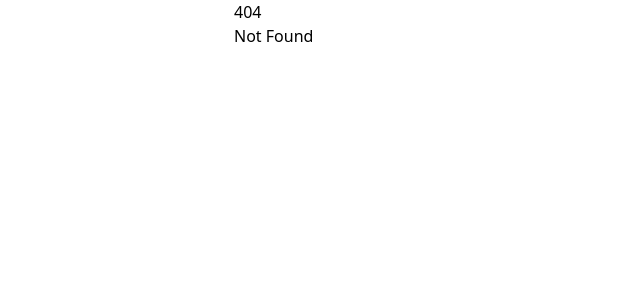
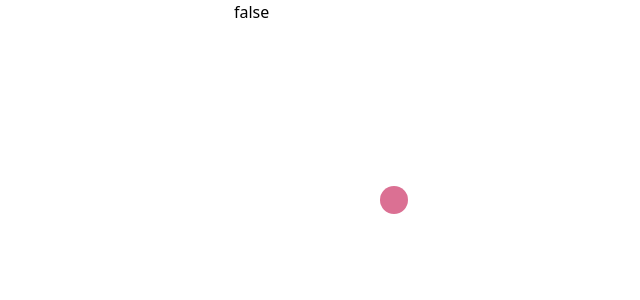
Before and after one commit to wrgoldstein/wrgoldstein.github.io, a SvelteKit app: page /kinematics in a window 1280 px wide. Before the commit this address had no page. Shown: the top 300 px of the page, without its empty margins (6-646 px from the left). Built offline with nearby package versions, Linux system fonts and the light colour scheme.

Commit message:
progress

```diff
--- a/src/routes/+page.svelte
+++ b/src/routes/+page.svelte
@@ -1,29 +1,16 @@
-<script>
-	const { data } = $props();
+<div class="mt-12 space-y-6">
+	<h1 class="text-5xl">hello!</h1>
+	<div>
+		You might be looking for my <a href="/blog">blog</a> or my <a href="/resume">resume</a>.
+	</div>
+	<div>
+		Or maybe you're here to water the plants?
+	</div>
+</div>
 
-	const dateOptions = {
-		year: 'numeric',
-		month: 'long',
-		day: 'numeric',
-		timeZone: 'utc'
-	};
-</script>
 
-<svelte:head>
-	<title>Blog</title>
-	<meta data-key="description" name="description" content="twirl blog posts" />
-</svelte:head>
-
-<div class="m-6 flex flex-col gap-4">
-	<h1 class="text-4xl mb-2">Posts</h1>
-	{#each data.posts as post, i}
-			<a class="" href="/blog/{post.slug}">
-				<div>{post.title}</div>
-				<div class="text-sm text-gray-500">
-					{new Date(post.date).toLocaleDateString('en-US', dateOptions)}
-				</div>
-			</a>
-
-		<p>{post.excerpt}</p>
-	{/each}
-</div>
+<style>
+	a {
+		text-decoration: underline;
+	}
+</style>
--- /dev/null
+++ b/src/routes/blog/+layout.js
@@ -0,0 +1 @@
+export const prerender = true
--- /dev/null
+++ b/src/routes/blog/+page.svelte
@@ -0,0 +1,29 @@
+<script>
+	const { data } = $props();
+
+	const dateOptions = {
+		year: 'numeric',
+		month: 'long',
+		day: 'numeric',
+		timeZone: 'utc'
+	};
+</script>
+
+<svelte:head>
+	<title>Blog</title>
+	<meta data-key="description" name="description" content="twirl blog posts" />
+</svelte:head>
+
+<div class="m-6 flex flex-col gap-4">
+	<h1 class="text-4xl mb-2">Posts</h1>
+	{#each data.posts as post, i}
+			<a class="" href="/blog/{post.slug}">
+				<div>{post.title}</div>
+				<div class="text-sm text-gray-500">
+					{new Date(post.date).toLocaleDateString('en-US', dateOptions)}
+				</div>
+			</a>
+
+		<p>{post.excerpt}</p>
+	{/each}
+</div>
--- a/src/routes/blog/[post]/+page.svelte
+++ b/src/routes/blog/[post]/+page.svelte
@@ -42,7 +42,7 @@
 <article
 	class="tracking-wide prose mx-auto mt-16 prose-a:text-twirl prose-pre:border prose-pre:border-neutral-700 prose-img:rounded-xl prose-figcaption:lg:-ml-[5ch] prose-figcaption:lg:max-w-[75ch] prose-img:lg:-ml-[5ch] prose-img:lg:max-w-[90ch] px-8 lg:max-w-[85ch] mb-16"
 >
-<a href="/">back</a>
+<a href="/blog">back</a>
 	<!-- You might want to add an alt frontmatter attribute. If not, leaving alt blank here works, too. -->
 	<img
 		class="cover-image"
--- /dev/null
+++ b/src/routes/kinematics/+page.svelte
@@ -0,0 +1,97 @@
+<script>
+  import { lerp, circleCollision } from "./utils.js";
+  let box = $state();
+  let circles = $state([]);
+
+  let collisionDetected = $state(false);
+  let fill = $derived(collisionDetected ? 'red' : 'PaleVioletRed')
+  function handler(e) {
+    const b = box.getBoundingClientRect();
+
+    let l = lerp(0.15, head, { x: e.x - b.x, y: e.y });
+    head.x = l.x;
+    head.y = l.y;
+    collisionDetected = false;
+    body.map((b, i) => {
+      b.tick();
+
+      if (i > 2 && circleCollision(head, b)) {
+        collisionDetected = true;
+      }
+    });
+  }
+
+  import Circle from "./Circle.svelte.js";
+
+  function circlesToHull(circles) {
+    if (!circles[0].left) return;
+    const [a, b] = circles.reduce(
+      ([a, b], c) => {
+        return [a.concat(c.left), b.concat(c.right)];
+      },
+      [[], []]
+    );
+
+    return [a, b.reverse()]
+      .flat()
+      .map(({ x, y }) => `L ${x} ${y}`)
+      .join()
+      .replace(/^L/, "M");
+  }
+
+  let head = new Circle(400, 200, 14);
+  let body = [
+    new Circle(0, 0, 10),
+    new Circle(0, 0, 11),
+    new Circle(0, 0, 13),
+    new Circle(0, 0, 15),
+    new Circle(0, 0, 13),
+    new Circle(0, 0, 15),
+    new Circle(0, 0, 14),
+    new Circle(0, 0, 13),
+    new Circle(0, 0, 12),
+    new Circle(0, 0, 9),
+    new Circle(0, 0, 7),
+    new Circle(0, 0, 3),
+    new Circle(0, 0, 1),
+  ];
+  for (let i = 0; i < body.length; i++) {
+    if (i == 0) {
+      body[i].setFollowing(head, 0);
+    } else {
+      body[i].setFollowing(body[i - 1], Math.min(body[i - 1].radius, 5));
+    }
+  }
+  // makes the list reactive.. not really used
+  circles = body;
+
+  let hull = $derived.by(() => {
+    return circlesToHull(circles);
+  });
+</script>
+
+<svelte:body onmousemove={handler} />
+<div class="w-full">
+  {collisionDetected}
+  <svg
+    class="fixed top-0 left-0 h-full w-full"
+    viewport="0 0 600 400"
+    bind:this={box}
+  >
+    <circle
+      cx={head.x}
+      cy={head.y}
+      r={head.radius}
+      fill={fill}
+    ></circle>
+
+    {#each circles as circle}
+      <!-- <circle cx={circle.x} cy={circle.y} r={circle.radius} fill="none" stroke="black"></circle> -->
+      {#if circle.left}
+        <!-- <circle cx={circle.left.x} cy={circle.left.y} r={5} fill="purple"></circle>
+        <circle cx={circle.right.x} cy={circle.right.y} r={5} fill="purple"></circle> -->
+        <path d={hull} fill={fill}></path>
+      {/if}
+    {/each}
+  </svg>
+</div>
--- /dev/null
+++ b/src/routes/kinematics/Circle.svelte.js
@@ -0,0 +1,47 @@
+const maxAngleChange = Math.PI / 8
+
+export default class Circle {
+    x = $state()
+    y = $state()
+    front = $state()
+    left = $state()
+    right = $state()
+    constructor(x, y, radius){
+        this.x = x
+        this.y = y
+        this.angle = 0
+        this.radius = radius
+        this.prevAngle = null
+        this.left = null
+        this.right = null
+        this.followAt = null
+    }
+
+    setFollowing(circle, distance){
+        this.target = circle
+        this.followAt = distance
+        this.tick()
+    }
+
+    tick(){
+        const distance = this.followAt
+        let angle = Math.atan2(this.y - this.target.y, this.x - this.target.x)
+        if (this.prevAngle != null){
+            this.front = {
+                x: this.x + Math.cos(0 + this.prevAngle) * this.radius,
+                y: this.y + Math.sin(0 + this.prevAngle) * this.radius
+            }
+            this.left = {
+                x: this.x + Math.cos(0.5*Math.PI + this.prevAngle) * this.radius,
+                y: this.y + Math.sin(0.5*Math.PI + this.prevAngle) * this.radius
+            }
+            this.right = {
+                x: this.x + Math.cos(1.5*Math.PI + this.prevAngle) * this.radius,
+                y: this.y + Math.sin(1.5*Math.PI + this.prevAngle) * this.radius
+            }
+        }
+        this.prevAngle = angle
+        this.x = this.target.x + Math.cos(angle) * distance
+        this.y = this.target.y + Math.sin(angle) * distance
+    }
+}
--- /dev/null
+++ b/src/routes/kinematics/utils.js
@@ -0,0 +1,29 @@
+/**
+ * Detect collision between two circles.
+ * @param {object} circle1 - First circle { x, y, radius }
+ * @param {object} circle2 - Second circle { x, y, radius }
+ * @returns {boolean} True if the circles collide, false otherwise
+ */
+export function circleCollision(circle1, circle2) {
+  // Calculate the distance between the centers of the two circles
+  const dx = circle1.x - circle2.x;
+  const dy = circle1.y - circle2.y;
+  const distance = Math.sqrt(dx * dx + dy * dy);
+
+  // Check if the distance is less than the sum of the radii
+  return distance < circle1.radius + circle2.radius;
+}
+
+/**
+ * Linearly interpolate between two points.
+ * @param {number} t - Interpolation factor (0 to 1)
+ * @param {object} p1 - First point { x, y }
+ * @param {object} p2 - Second point { x, y }
+ * @returns {object} Interpolated point { x, y }
+ */
+export function lerp(t, p1, p2) {
+  return {
+    x: (1 - t) * p1.x + t * p2.x,
+    y: (1 - t) * p1.y + t * p2.y,
+  };
+}
--- /dev/null
+++ b/src/routes/resume/+page.svelte
@@ -0,0 +1,9 @@
+<div class="mt-12 space-y-8">
+  <a class="underline hover:font-bold" href="/">back</a>
+  <div>data engineering</div>
+  <div>front end development</div>
+  <div>backend/systems engineering</div>
+  <div>team lead / manager</div>
+  <div>design</div>
+  <div>cartoons / illustration</div>
+</div>
```
Also changed, not shown: src/routes/blog/+page.server.js (renamed from src/routes/+page.server.js).
